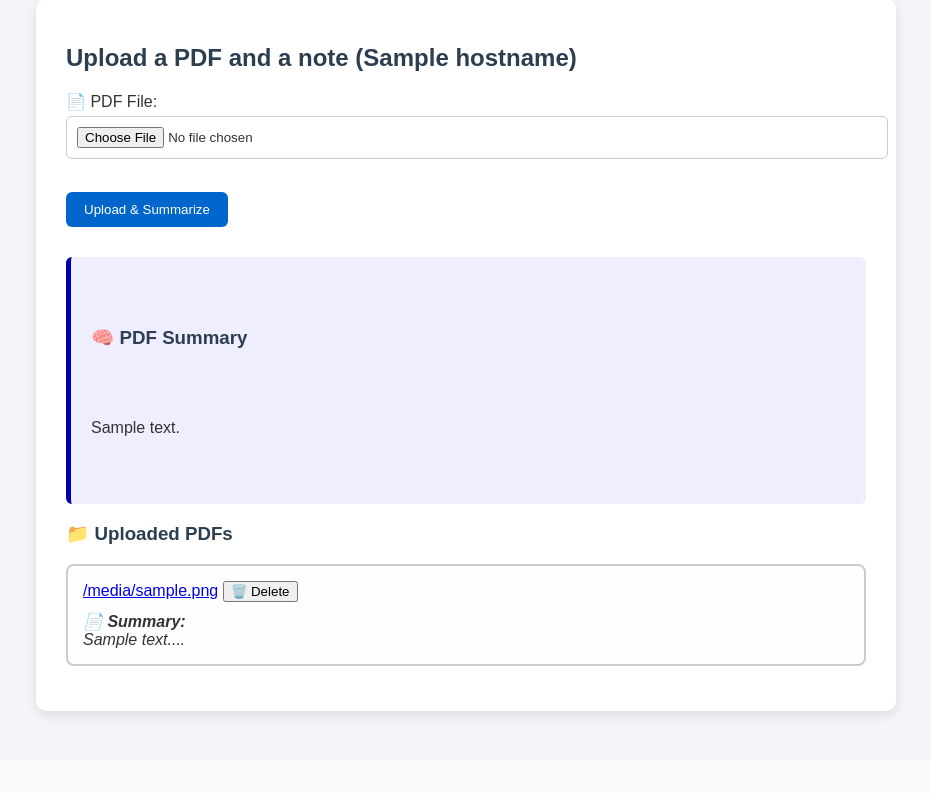
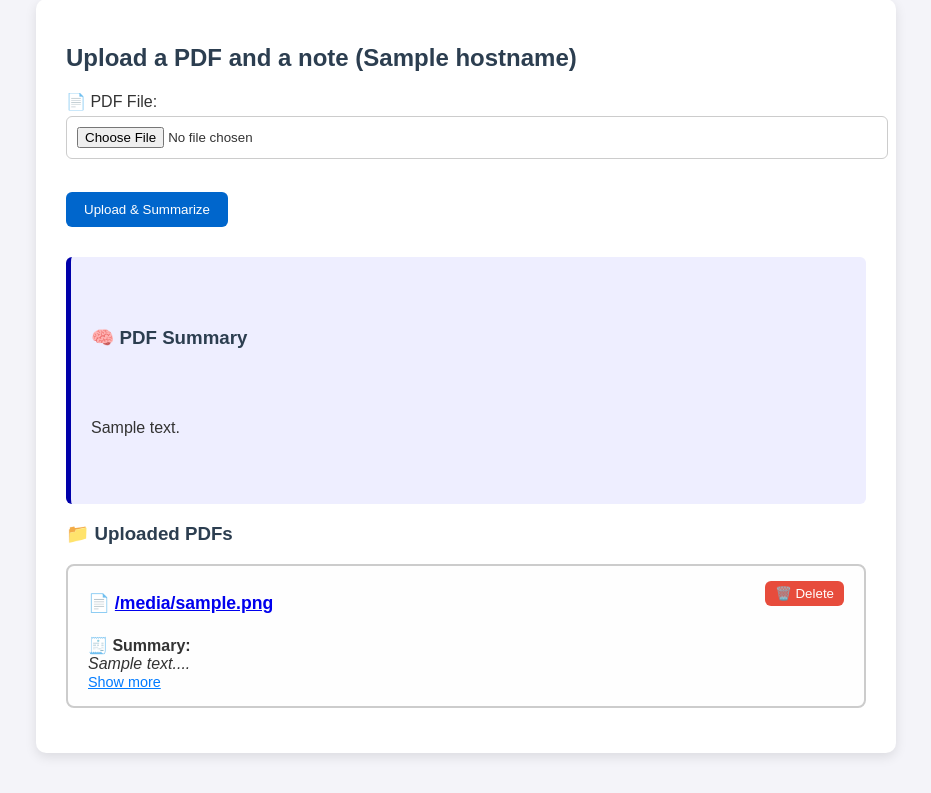
Before and after one commit to Buschhen/CC2, a Flask app: template app/templates/index.html in a window 1280 px wide. Shown: the part 41-834 px from the top of the page, without its empty margins (174-1105 px from the left). Before the commit the page ends 760 px from the top, so only its background shows below. Run offline with Flask 3, Linux system fonts and the light colour scheme; the template is opened without the code that fills it: most values are stand-ins (such as "Sample title", 1, 10 or a date in 2020).

Commit message:
visual updates

```diff
--- a/app/static/css/style.css
+++ b/app/static/css/style.css
@@ -79,7 +79,7 @@ ul li a:hover {
 .pdf-card {
     border: 2px solid #ccc;
     border-radius: 8px;
-    padding: 15px;
+    padding: 15px 20px;
     margin-bottom: 20px;
     background-color: #fefefe;
 }
@@ -90,7 +90,7 @@ ul li a:hover {
 
 .pdf-summary-snippet {
     margin-top: 10px;
-    font-style: italic;
+    font-style: normal;
     color: #333;
 }
 
@@ -98,3 +98,43 @@ ul li a:hover {
     color: #900;
     font-weight: bold;
 }
+
+
+.card-header {
+    display: flex;
+    justify-content: space-between;
+    align-items: center;
+}
+
+.pdf-title {
+    font-weight: bold;
+    font-size: 1.1em;
+    color: #0066cc;
+}
+
+.delete-btn {
+    background-color: #e74c3c;
+    color: white;
+    border: none;
+    padding: 5px 10px;
+    border-radius: 6px;
+    cursor: pointer;
+}
+
+.delete-btn:hover {
+    background-color: #c0392b;
+}
+
+.snippet {
+    font-style: italic;
+}
+
+.toggle-summary {
+    font-size: 0.9em;
+    color: #007bff;
+    cursor: pointer;
+}
+
+.toggle-summary:hover {
+    text-decoration: underline;
+}
--- a/app/templates/index.html
+++ b/app/templates/index.html
@@ -30,15 +30,26 @@
     <div>
       {% for file in pdfs %}
         <div class="pdf-card">
-            <a href="/download/{{ file.filename }}">{{ file.filename }}</a>
-            <form action="/delete/{{ file.filename }}" method="post" style="display:inline;">
-              <button type="submit" onclick="return confirm('Delete this PDF?')">🗑️ Delete</button>
+          <div class="card-header">
+            <div class="pdf-title">
+              📄 <a href="/download/{{ file.filename }}">{{ file.filename }}</a>
+            </div>
+            <form action="/delete/{{ file.filename }}" method="post">
+              <button class="delete-btn" type="submit" onclick="return confirm('Delete this PDF?')">🗑️ Delete</button>
             </form>
+          </div>
 
           <div class="pdf-summary-snippet">
-              <strong>📄 Summary:</strong><br>
+            <strong>🧾 Summary:</strong><br>
             {% if file.summary and file.summary != "❌ No summary available" %}
+              <span class="snippet">
                 {{ file.summary.split()[:5] | join(" ") }}...
+              </span>
+              <span class="full-summary" style="display:none;">
+                {{ file.summary }}
+              </span>
+              <br>
+              <a href="javascript:void(0);" class="toggle-summary">Show more</a>
             {% else %}
               <span class="no-summary">❌ No summary available</span>
             {% endif %}
@@ -47,5 +58,23 @@
       {% endfor %}
     </div>
   </div>
+  <script>
+    document.querySelectorAll(".toggle-summary").forEach(btn => {
+      btn.addEventListener("click", () => {
+        const snippet = btn.previousElementSibling.previousElementSibling;
+        const full = btn.previousElementSibling;
+
+        if (full.style.display === "none") {
+          snippet.style.display = "none";
+          full.style.display = "inline";
+          btn.textContent = "Show less";
+        } else {
+          snippet.style.display = "inline";
+          full.style.display = "none";
+          btn.textContent = "Show more";
+        }
+      });
+    });
+  </script>
 </body>
 </html>
```
Lines whose indentation alone changed are shown as unchanged.
